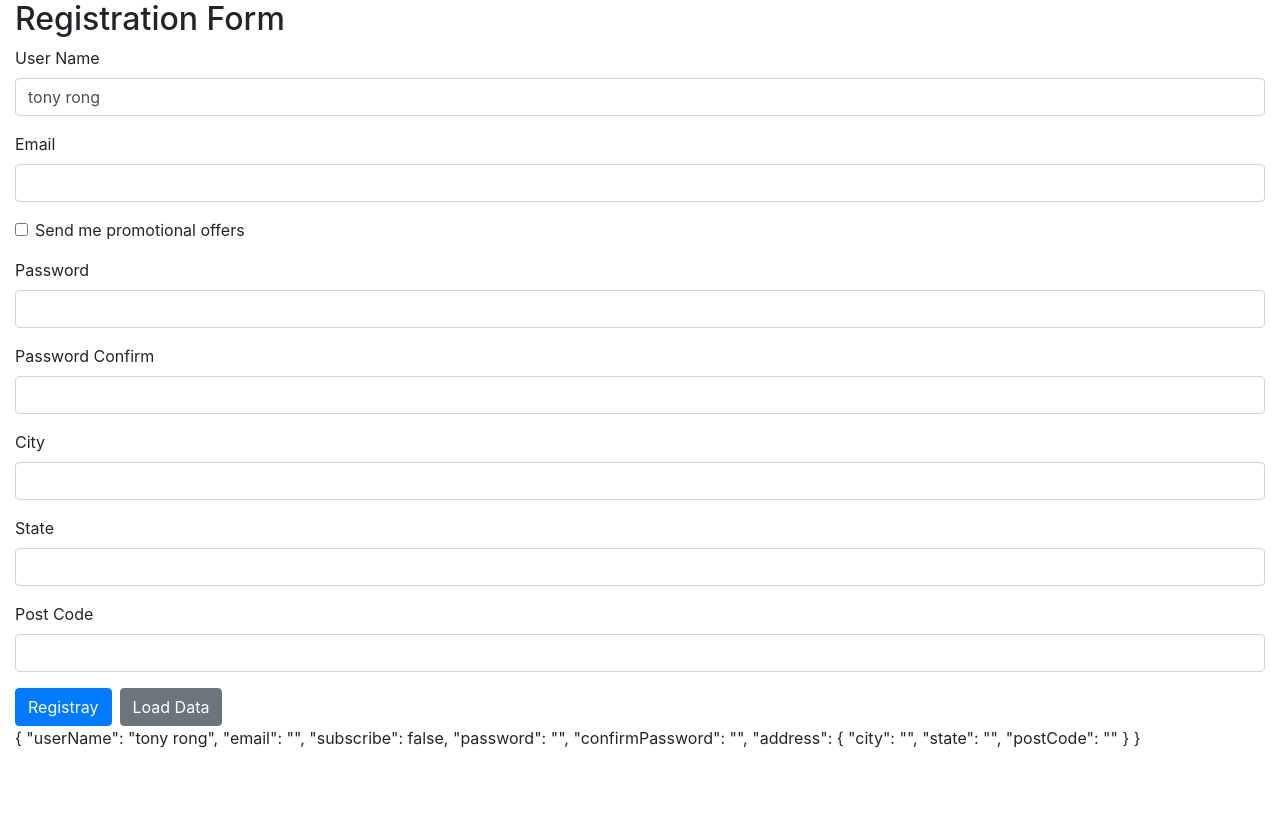
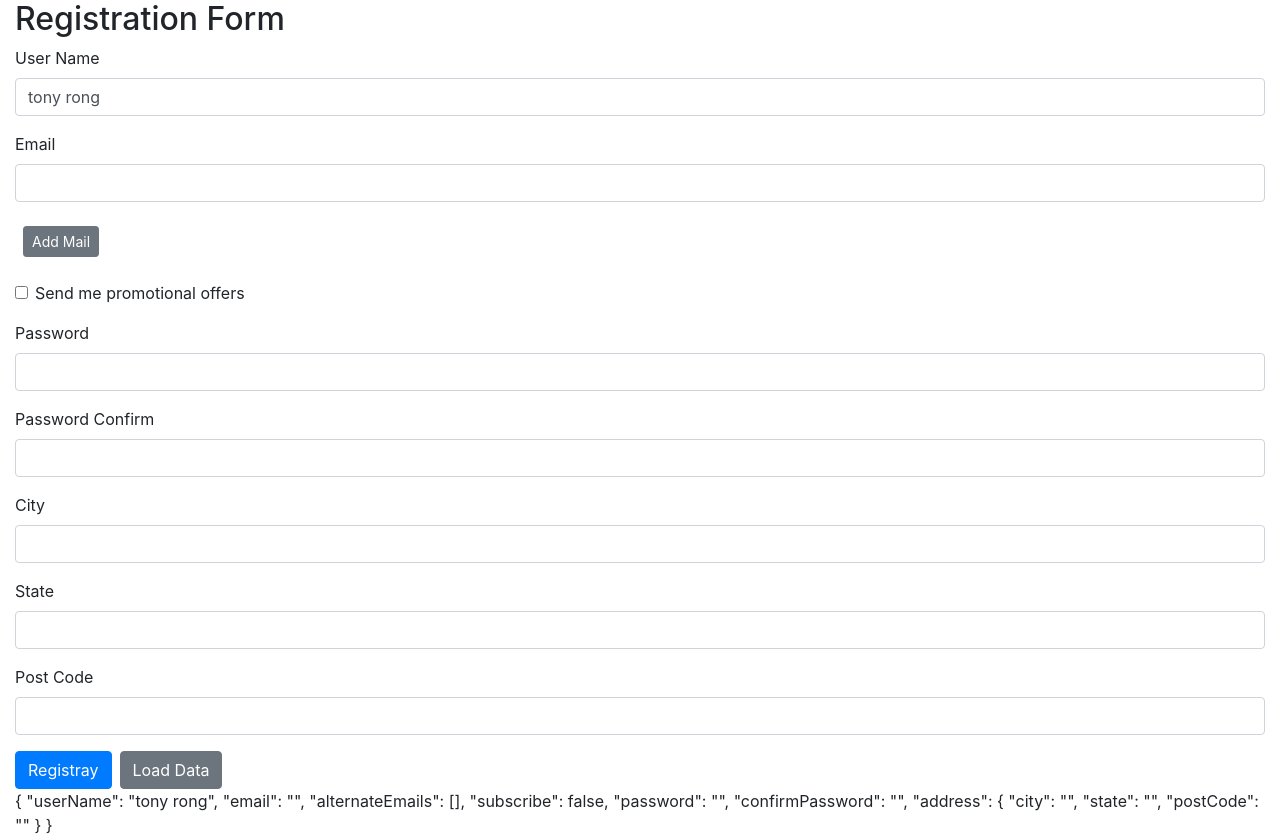
Before and after one commit to tonytigerrong/ReactiveForms, an Angular app: page / in a window 1280 px wide. Before the commit the page ends 800 px from the top, so only its background shows below. Built offline with nearby package versions, Linux system fonts and the light colour scheme.

Commit message:
26: dynamic form control, formbuilder.push, formbuilder.control(' '),  formbuilder.array([]) , formArrayName and [formControlName] in html

```diff
--- a/src/app/app.component.html
+++ b/src/app/app.component.html
@@ -15,6 +15,14 @@
       <label>Email</label>
       <input formControlName="email" type="text" class="form-control">
       <small class="text-danger" *ngIf="email.errors?.required">email is required</small>
+    </div>
+    <div class="form-group">
+      <button (click)="addEmail()" class="btn btn-secondary btn-sm m-2">
+        Add Mail
+      </button>
+    </div>
+    <div formArrayName="alternateEmails" *ngFor="let email of alternativeEmails.controls; let i=index">
+      <input class="form-control my-1" type="text" [formControlName]="i">
     </div>
     <div class="form-check mb-3">
       <input class="form-check-input" type="checkbox" formControlName="subscribe">
--- a/src/app/app.component.ts
+++ b/src/app/app.component.ts
@@ -1,5 +1,5 @@
 import { Component, OnInit } from '@angular/core';
-import { FormGroup, FormControl,FormBuilder,Validators } from '@angular/forms';
+import { FormGroup, FormControl,FormBuilder,Validators, FormArray } from '@angular/forms';
 import { UsernameValidator, PasswordconfirmValidator } from './RegistrationForm.validations'
 
 @Component({
@@ -16,6 +16,7 @@ export class AppComponent implements OnInit  {
     this.registrationForm = this.fb.group({
       userName: ['tony rong', [Validators.required, Validators.minLength(3), UsernameValidator(/tonyrong/)]],
       email:[''],
+      alternateEmails: this.fb.array([]),
       subscribe:[false],
       password: [''],
       confirmPassword: [''],
@@ -44,7 +45,13 @@ export class AppComponent implements OnInit  {
   get email(){
     return this.registrationForm.get("email");
   }
+  get alternativeEmails(){
+    return this.registrationForm.get("alternateEmails") as FormArray;
+  }
 
+  addEmail(){
+    this.alternativeEmails.push(this.fb.control(''));
+  }
   // registrationForm = new FormGroup({
   //   userName: new FormControl(''),
   //   password: new FormControl(''),
```
